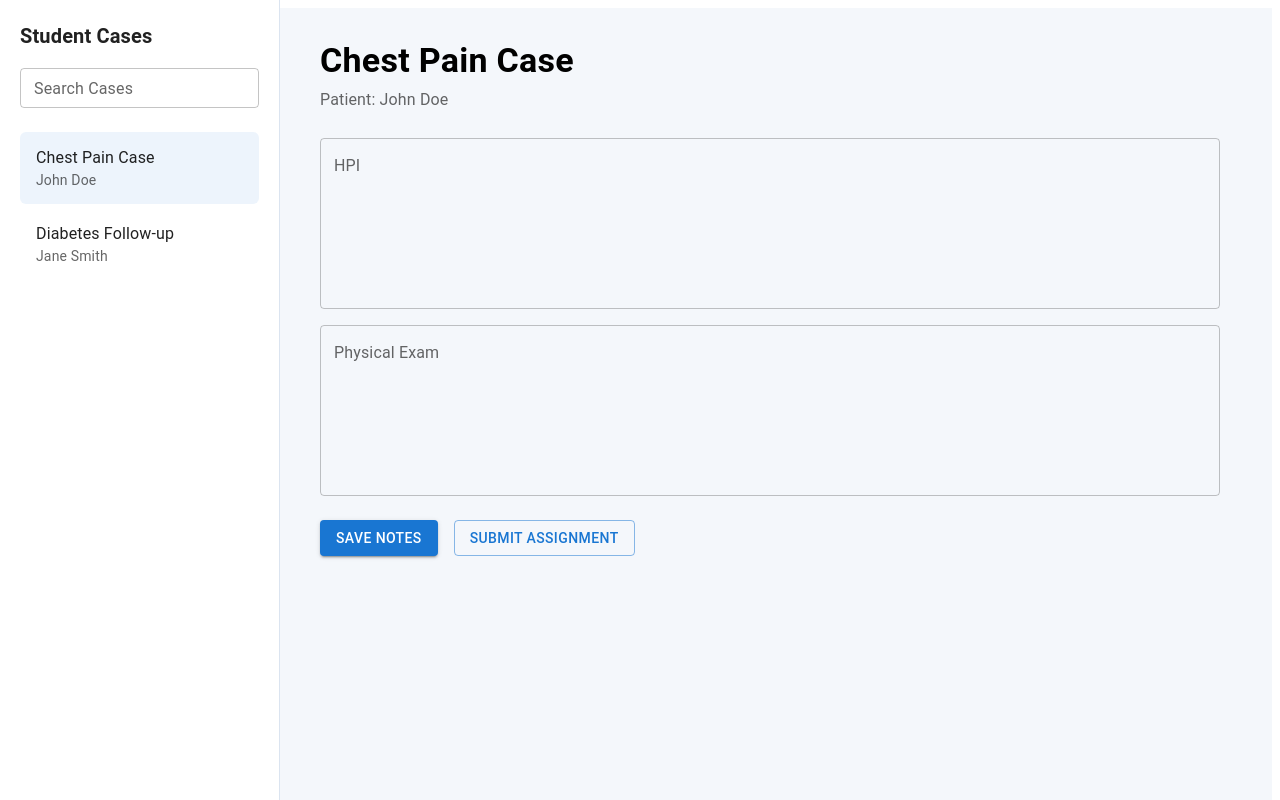
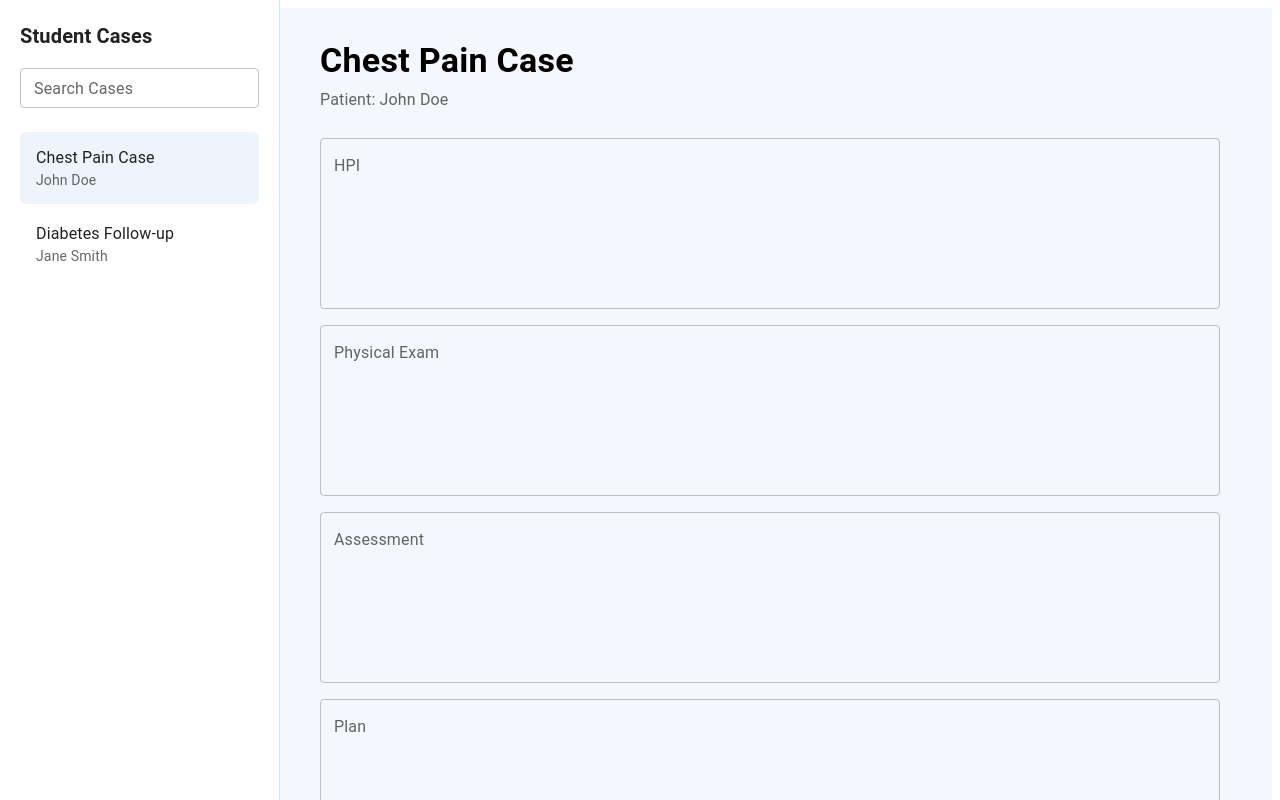
Before and after one commit to JSONFN21/emr-pa, a React app: page /student in a window 1280 px wide. Shown: the top 800 px of the page. Built offline with nearby package versions, Linux system fonts and the light colour scheme; no server answers; the HTML template or start-up script is replaced by a standard one.

Commit message:
Add Assessment and Teatment Plan

```diff
--- a/src/components/student.tsx
+++ b/src/components/student.tsx
@@ -27,6 +27,9 @@ export default function Student() {
   const [search, setSearch] = useState("");
   const [hpi, setHpi] = useState("");
   const [exam, setExam] = useState("");
+  const [assess, setAssess] = useState("");
+  const [plan, setPlan] = useState("");
+
 
   const filteredCases = mockCases.filter((currentCase) =>
     currentCase.name.toLowerCase().includes(search.toLowerCase())
@@ -37,6 +40,8 @@ export default function Student() {
       caseId: selectedCase?.id,
       hpi,
       exam,
+      assess,
+      plan
     };
 
     console.log("Saving Notes:", payload);
@@ -124,6 +129,26 @@ export default function Student() {
                 onChange={(event) => setExam(event.target.value)}
               />
             </Box>
+            <Box sx={{ mt: 2 }}>
+              <TextField
+                label="Assessment"
+                multiline
+                rows={6}
+                fullWidth
+                value={assess}
+                onChange={(event) => setAssess(event.target.value)}
+              />
+            </Box>
+            <Box sx={{ mt: 2 }}>
+              <TextField
+                label="Plan"
+                multiline
+                rows={6}
+                fullWidth
+                value={plan}
+                onChange={(event) => setPlan(event.target.value)}
+              />
+            </Box>
 
             <Box sx={{ mt: 3, display: "flex", gap: 2 }}>
               <Button variant="contained" onClick={handleSave}>
--- /dev/null
+++ b/src/index.css
@@ -0,0 +1,4 @@
+body {
+    margin: 0;
+    font-family: Arial, sans-serif;
+  }
```
